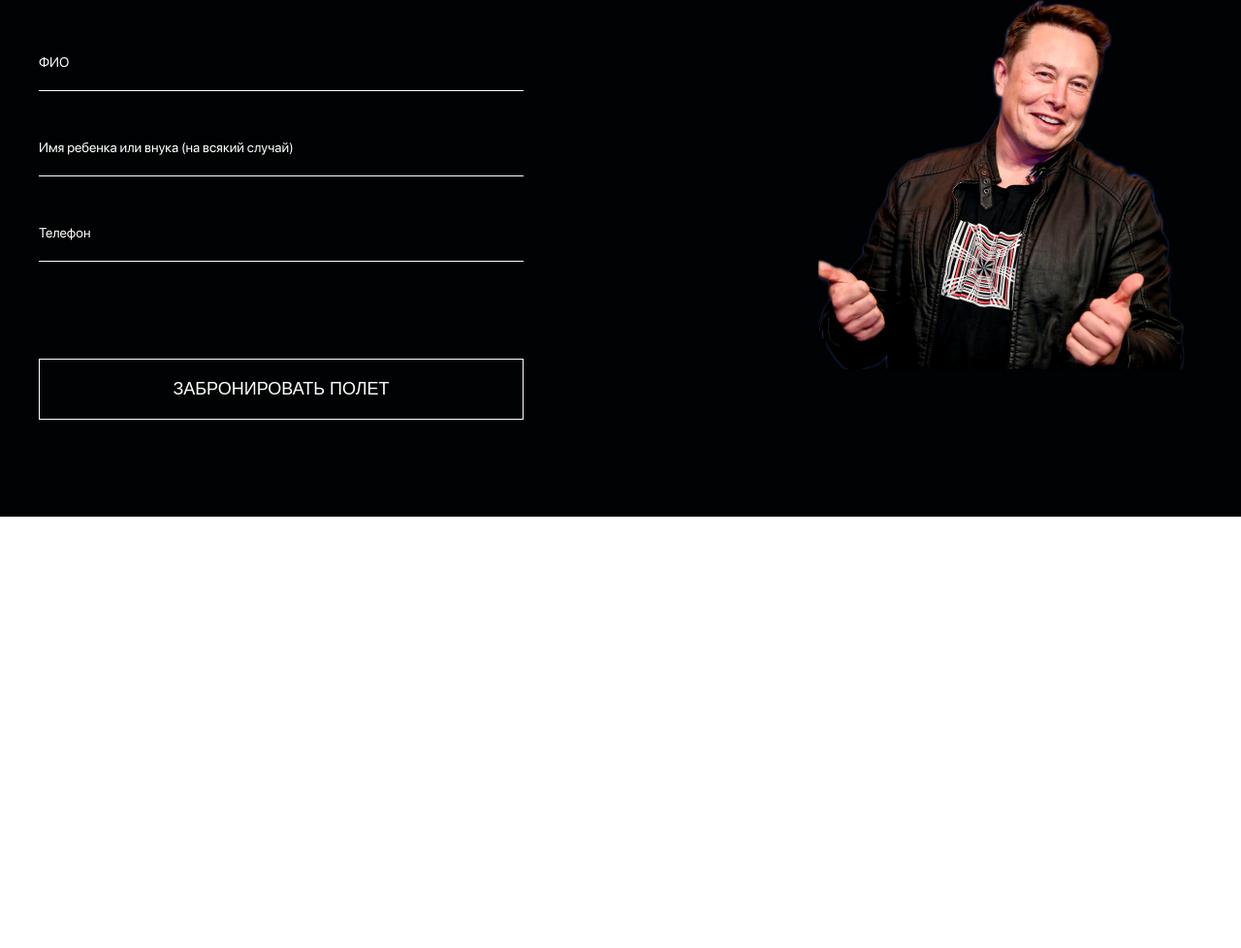
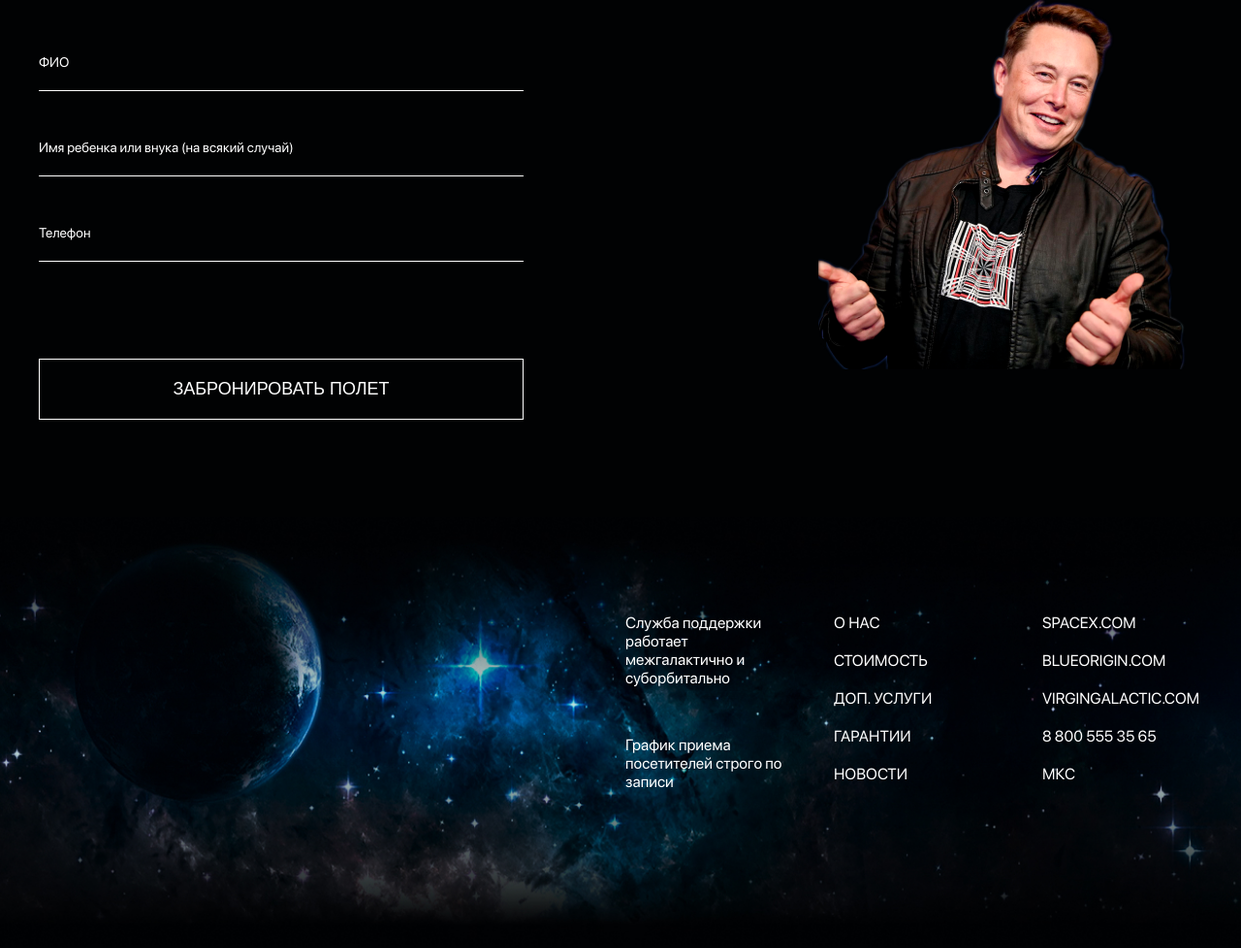
Before and after one commit to zwoniii/cosmo, a plain HTML site: page index.html in a window 1280 px wide. Shown: the part 7749-8727 px from the top of the page at 97% size. Before the commit the page ends 8510 px from the top, so only its background shows below. Drawn offline with nearby package versions, Linux system fonts and the light colour scheme; files whose address does not match are found by name.

Commit message:
footer css

```diff
--- a/css/style.css
+++ b/css/style.css
@@ -567,3 +567,52 @@ foreignObject {
     display: flex;
     margin-left: auto;
 }
+
+.footer {
+    background-image: url(../images/footer-bg.jpg);
+    background-size: cover;
+    background-repeat: no-repeat;
+    background-position: top center;
+    padding: 100px 0 150px;
+}
+
+.footer__inner {
+    display: flex;
+    justify-content: flex-end;
+}
+
+.footer__text {
+    width: 165px;
+    margin-right: 50px;
+}
+
+.footer__text p + p {
+    margin-top: 50px;
+}
+
+.footer__menu {
+    list-style: none;
+    width: 120px;
+    margin-right: 95px;
+}
+
+.footer__menu-item,
+.footer__links-item {
+    margin-bottom: 20px;
+}
+
+.footer__menu-link,
+.footer__links-link {
+    text-transform: uppercase;
+    transition: color .5s;
+}
+
+.footer__menu-link:hover,
+.footer__links-link:hover {
+    color: #CB0E0E;
+}
+
+.footer__links {
+    list-style: none;
+    width: 165px;
+}
--- a/index.html
+++ b/index.html
@@ -454,7 +454,7 @@
               <a class="footer__links-link" href="#">virgingalactic.com</a>
             </li>
             <li class="footer__links-item">
-              <a class="footer__links-link" href="#">0 800 000 000 00</a>
+              <a class="footer__links-link" href="tel:88005553565">8 800 555 35 65</a>
             </li>
             <li class="footer__links-item">
               <a class="footer__links-link" href="#">МКС</a>
```
